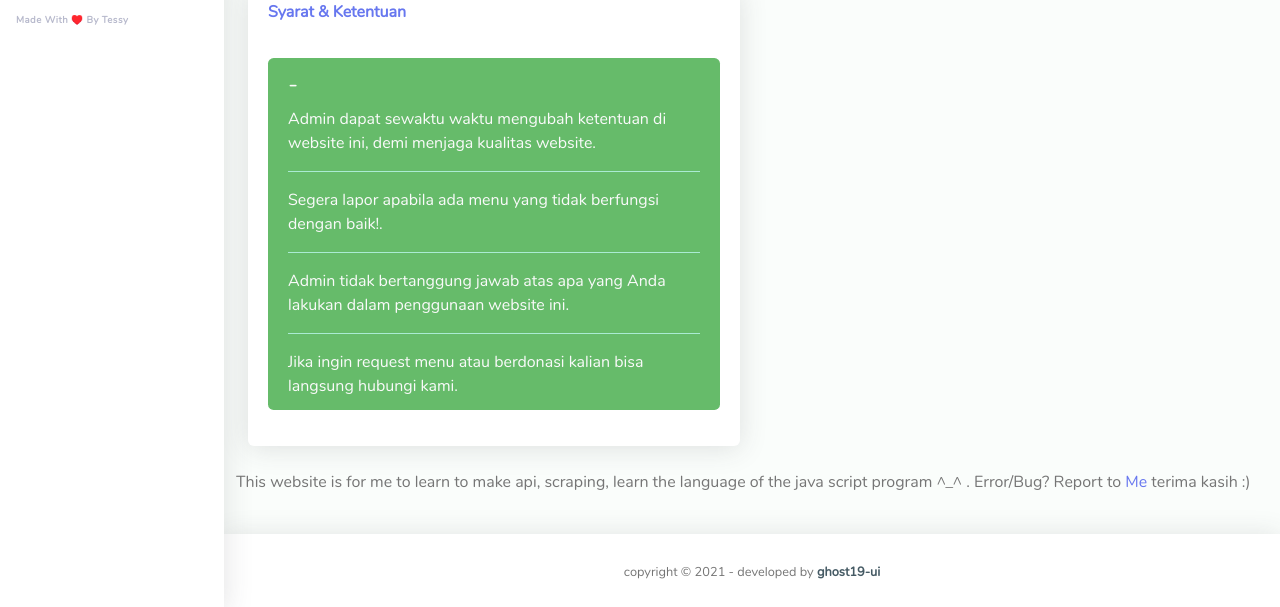
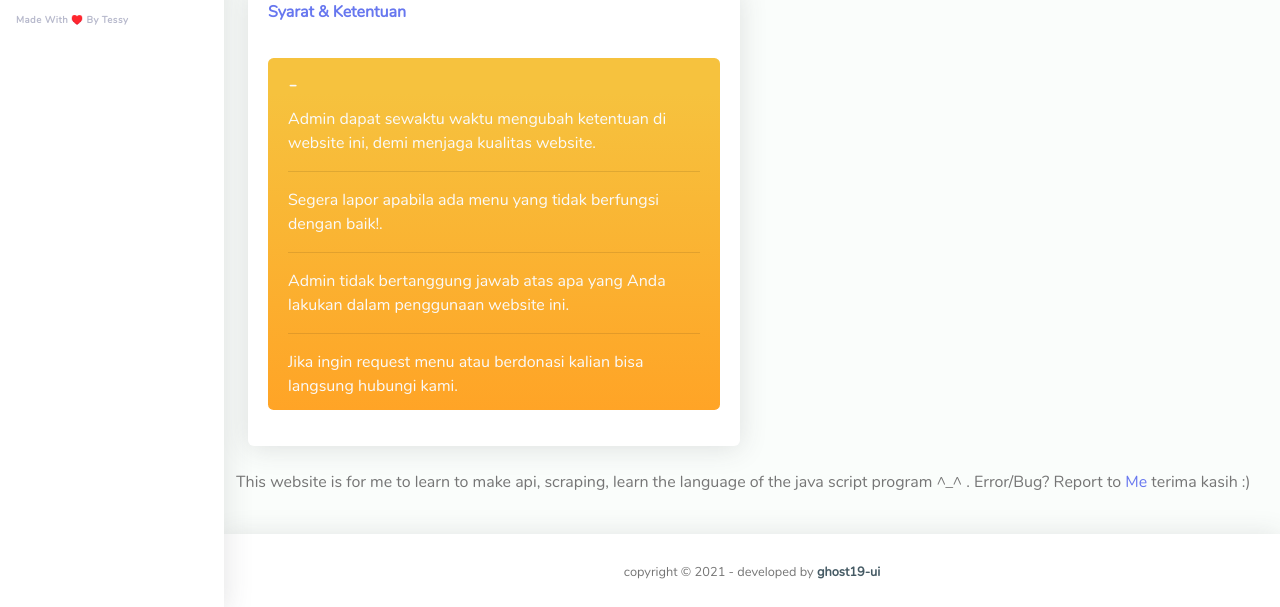
Before and after one commit to Ghost19-ui/tes.github.io, a plain HTML site: page index.html in a window 1280 px wide. Shown: the part 844-1451 px from the top of the page. Drawn offline with nearby package versions, Linux system fonts and the light colour scheme; a script that the page names is missing.

Commit message:
Update index.html

```diff
--- a/index.html
+++ b/index.html
@@ -454,7 +454,7 @@
                                     <h6 class="m-0 font-weight-bold text-primary">Syarat & Ketentuan</h6>
                                 </div>
                                 <div class="card-body">
-                                    <div class="alert alert-success" role="alert">
+                                    <div class="alert bg-gradient-warning" role="alert">
                                         <h4 class="alert-heading">-</h4>
                                         <p>
 Admin dapat sewaktu waktu mengubah ketentuan di website ini, demi menjaga kualitas website.
```
